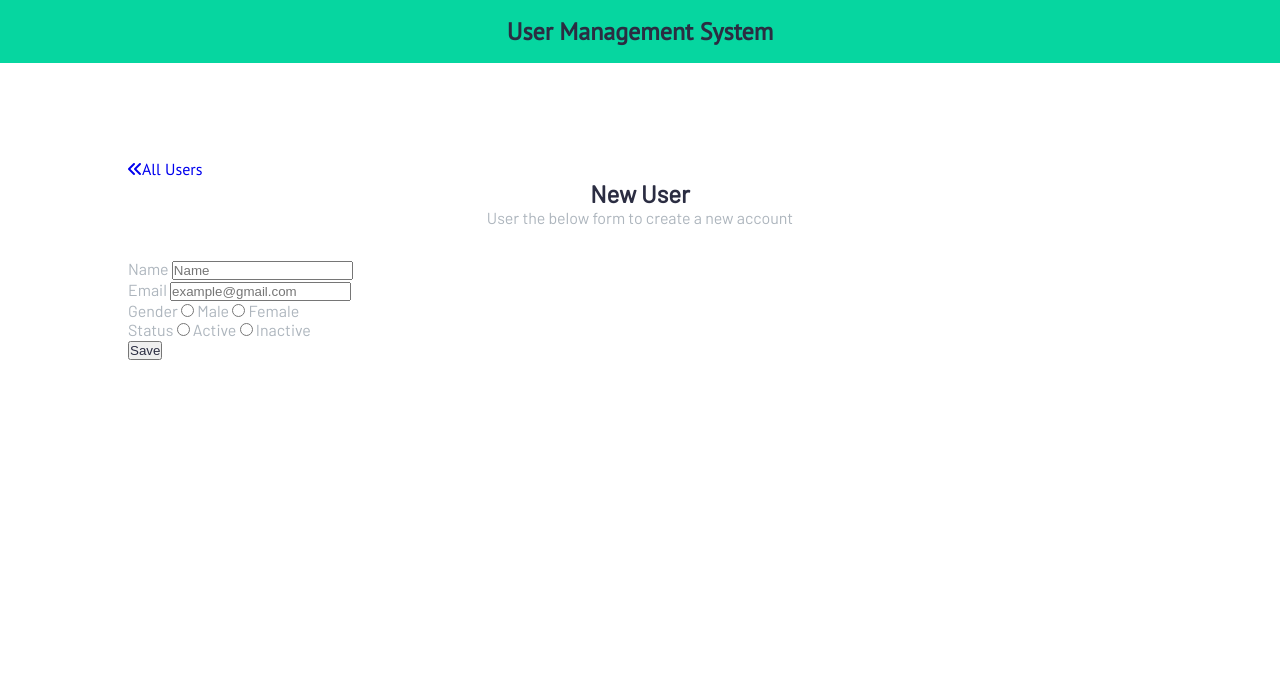
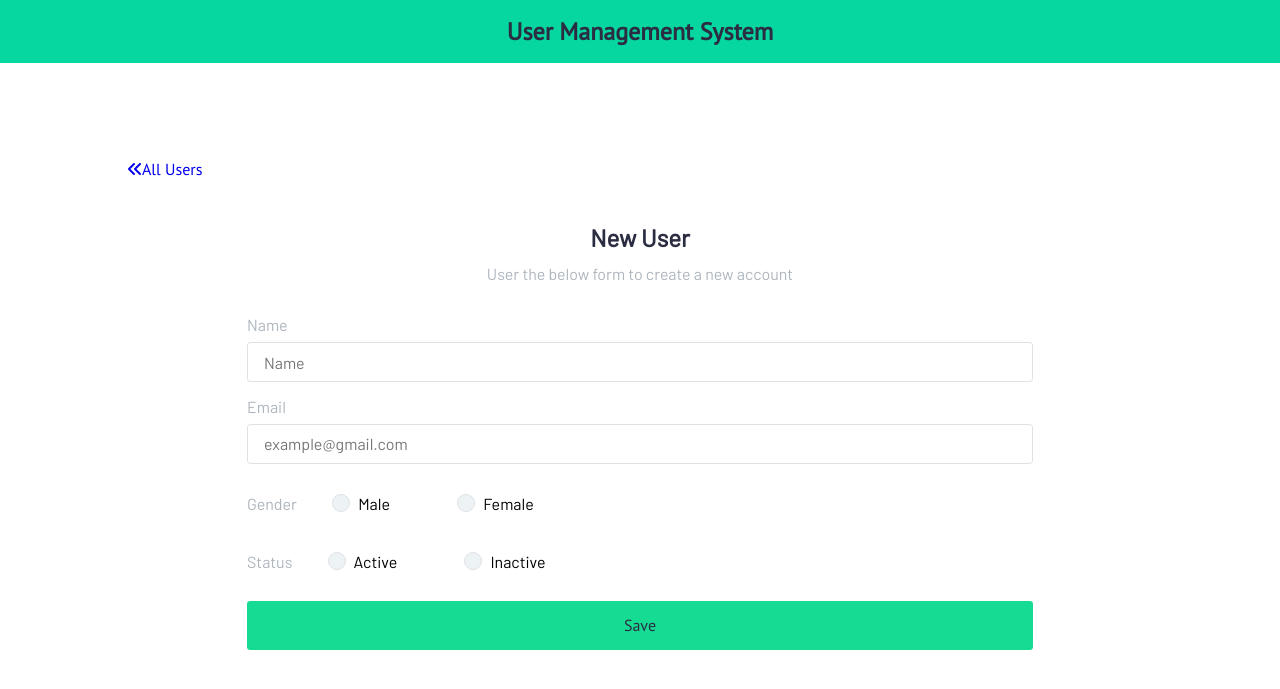
Before and after one commit to BBlack-Hun/nodeBoard, a Node server app: template views/add_user.html in a window 1280 px wide. Shown: the top 689 px of the page. Run offline with Node 20, Linux system fonts and the light colour scheme; the template is opened without the code that fills it, so the values that code supplies are empty; some libraries are stand-ins or nearby versions.

Commit message:
styling form

```diff
--- a/assets/css/style.css
+++ b/assets/css/style.css
@@ -144,3 +144,97 @@ table {
     position: relative;
   }
 }
+
+/* add user & update user template */
+.form-title {
+  margin-top: 2em;
+}
+
+.form-title > h2 {
+  padding: 0.5em 0;
+}
+
+.new_user {
+  max-width: 786px;
+  margin: auto;
+}
+
+#update_user .form-group,
+#add_user .form-group {
+  margin: 0.4em 0;
+}
+
+#update_user .form-group input[type='text'],
+#add_user .form-group input[type='text'] {
+  width: 100%;
+  padding: 0.6em 1em;
+  margin: 0.5em 0;
+  border: 1px solid var(--border);
+  font-family: 'Barlow', sans-serif;
+  font-size: 1em;
+  border-radius: 0.2em;
+}
+
+#update_user .form-group .radio,
+#add_user .form-group .radio {
+  margin: 1em 2em;
+}
+
+/* adding style to radio buttons*/
+.radio input[type='radio'] {
+  position: absolute;
+  opacity: 0;
+}
+
+.radio input[type='radio'] + .radio-label:before {
+  content: '';
+  background: var(--border-btn);
+  border-radius: 100%;
+  border: 1px solid var(--border);
+  display: inline-block;
+  width: 1em;
+  height: 1em;
+  position: relative;
+  top: -0em;
+  margin-right: 0.5em;
+  vertical-align: top;
+  cursor: pointer;
+  text-align: center;
+  -webkit-transition: all 250ms ease;
+  transition: all 250ms ease;
+}
+
+.radio input[type='radio']:checked + .radio-label:before {
+  background-color: #16db93;
+  box-shadow: inset 0 0 0 4px #e9ecef;
+}
+
+.radio input[type='radio']:focus + .radio-label:before {
+  outline: none;
+  border-color: #16db93;
+}
+
+.radio input[type='radio']:disabled + .radio-label:before {
+  box-shadow: inset 0 0 0 4px #e9ecef;
+  border-color: #b4b4b4;
+  background: #b4b4b4;
+}
+
+#update_user .form-group .btn,
+#add_user .form-group .btn {
+  width: 100%;
+  padding: 0.9em 1em;
+  background-color: #16db93;
+  border: none;
+  font-family: 'PT Sans', sans-serif;
+  font-size: 1em;
+  cursor: pointer;
+  border-radius: 0.2em;
+  margin: 0.5em 0;
+}
+
+#update_user .form-group .btn:hover,
+#add_user .form-group .btn:hover {
+  background-color: var(--dark);
+  color: var(--border);
+}
--- a/views/add_user.html
+++ b/views/add_user.html
@@ -32,7 +32,7 @@
                         <a href="/"><i class="fas fa-angle-double-left"></i>All Users</a>
                     </div>
                 </div>
-                <div class="from-title text-center">
+                <div class="form-title text-center">
                     <h2 class="text-dark">New User</h2>
                     <span class="text-light">User the below form to create a new account</span>
                 </div>
@@ -40,39 +40,39 @@
                 <!-- form handling -->
                 <form methods="POST" id="update_user">
                     <div class="new_user">
-                        <div class="form_group">
+                        <div class="form-group">
                             <label for="name" class="text-light">Name</label>
                             <input type="hidden" name="id" value="">
                             <input type="text" name="name" value="" placeholder="Name">
                         </div>
-                        <div class="form_group">
+                        <div class="form-group">
                             <label for="email" class="text-light">Email</label>
                             <input type="text" name="email" value="" placeholder="example@gmail.com">
                         </div>
-                        <div class="form_group">
+                        <div class="form-group">
                             <label for="gender" class="text-light">Gender</label>
                             <div class="radio inline">
-                                <input type="radio" name="gender" value="Male">
-                                <label for="gender" class="text-light">Male</label>
+                                <input type="radio" id="radio-2" name="gender" value="Male">
+                                <label for="radio-2" class="radio-label">Male</label>
                             </div>
                             <div class="radio inline">
-                                <input type="radio" name="gender" value="Female">
-                                <label for="gender" class="text-light">Female</label>
+                                <input type="radio" id="radio-3" name="gender" value="Female">
+                                <label for="radio-3" class="radio-label">Female</label>
                             </div>
                         </div>
 
-                        <div class="form_group">
+                        <div class="form-group">
                             <label for="status" class="text-light">Status</label>
                             <div class="radio inline">
-                                <input type="radio" name="status" value="Active">
-                                <label for="status" class="text-light">Active</label>
+                                <input type="radio" id="radio-4" name="status" value="Active">
+                                <label for="radio-4" class="radio-label">Active</label>
                             </div>
                             <div class="radio inline">
-                                <input type="radio" name="status" value="Inactive">
-                                <label for="status" class="text-light">Inactive</label>
+                                <input type="radio" id="radio-5" name="status" value="Inactive">
+                                <label for="radio-5" class="radio-label">Inactive</label>
                             </div>
 
-                            <div class="from-group">
+                            <div class="form-group">
                                 <button type="submit" class="btn text-dark update">Save</button>
                             </div>
                         </div>
```
